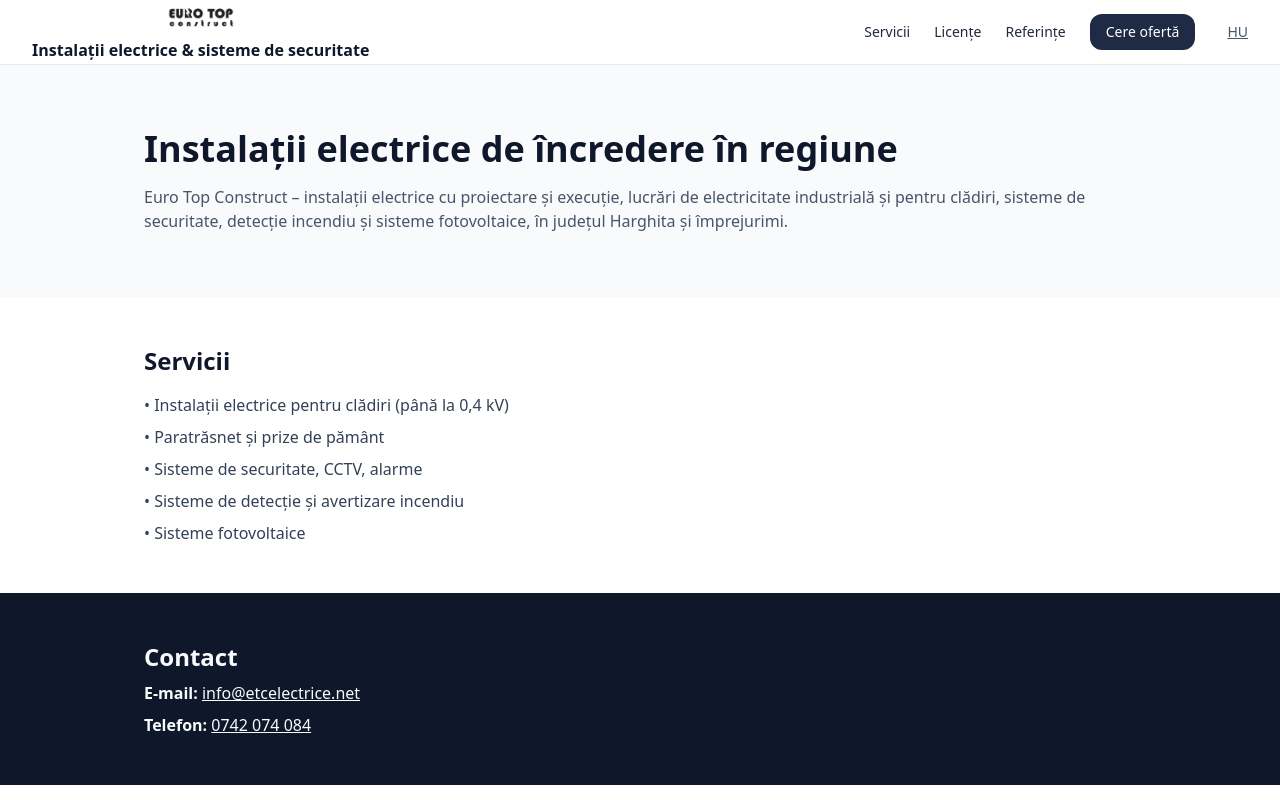
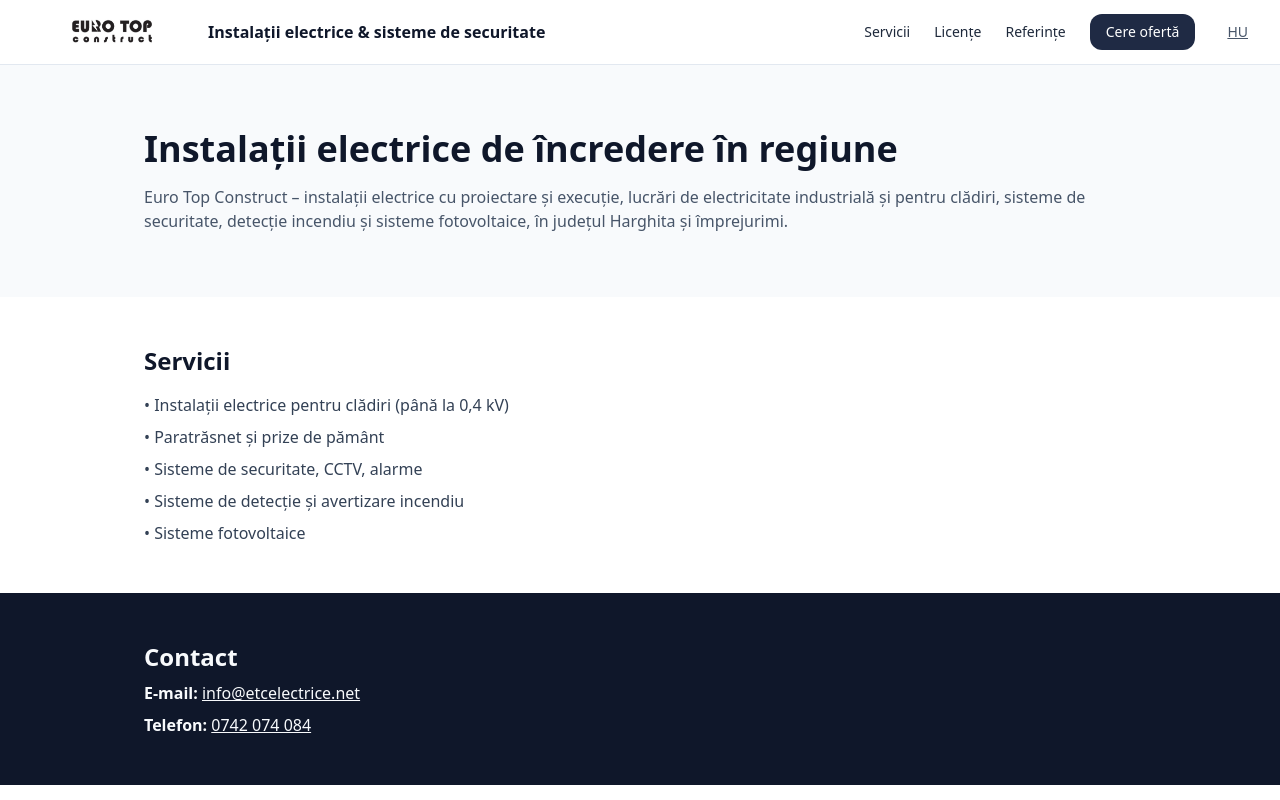
Before and after one commit to etcelectrice-site/etcelectrice-site, a Next.js app: page / in a window 1280 px wide. Built offline with nearby package versions, Linux system fonts and the light colour scheme.

Commit message:
Update Navbar.tsx

```diff
--- a/components/Navbar.tsx
+++ b/components/Navbar.tsx
@@ -9,11 +9,9 @@ export function Navbar({ isHU }: NavbarProps) {
   return (
     <header className="w-full border-b border-slate-200 bg-white/90 backdrop-blur sticky top-0 z-40">
       <div className="max-w-7xl mx-auto px-4 sm:px-6 lg:px-8 h-16 flex items-center justify-between">
-        {/* BAL OLDAL: LOGÓ + SZLOGEN */}
-        <div className="flex items-center">
-          <div className="flex flex-col items-center gap-1">
+        <div className="flex items-center gap-4">
   {/* Logó */}
-            <div className="relative w-32 h-8">
+  <div className="relative w-40 h-10">
     <Image
       src="/logo WEB.jpg"
       alt="Euro Top Construct logo"
@@ -22,12 +20,12 @@ export function Navbar({ isHU }: NavbarProps) {
       priority
     />
   </div>
-            {/* Szlogen – nagyobb, középre igazítva */}
-            <div className="text-sm sm:text-base font-semibold text-slate-900 text-center leading-snug">
+
+  {/* Szlogen vízszintesen a logó mellett */}
+  <div className="text-sm sm:text-base font-semibold text-slate-900 leading-snug">
     {isHU
       ? "Villamos kivitelezés & biztonsági rendszerek"
       : "Instalații electrice & sisteme de securitate"}
-            </div>
   </div>
 </div>
 
```
Lines whose indentation alone changed are shown as unchanged.
